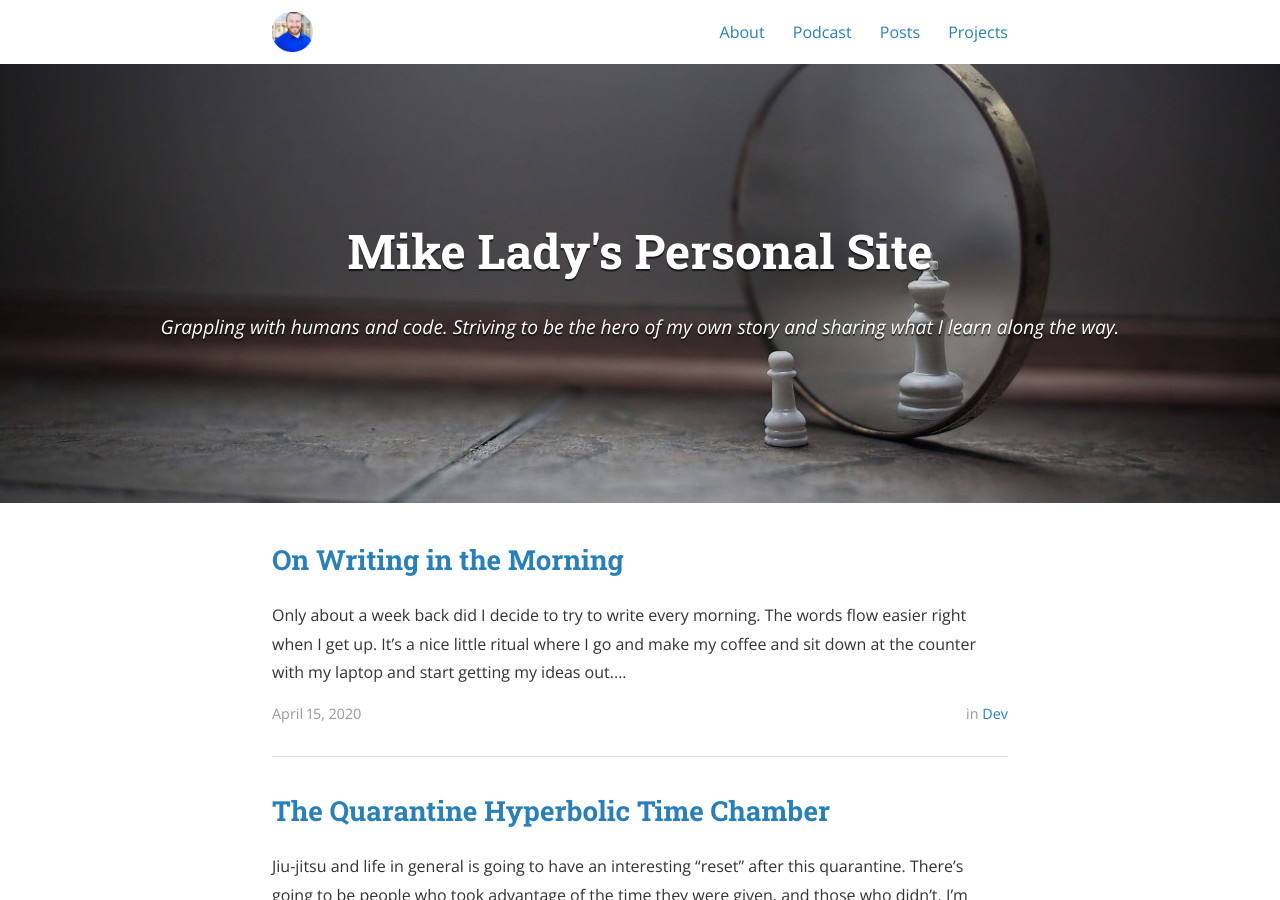
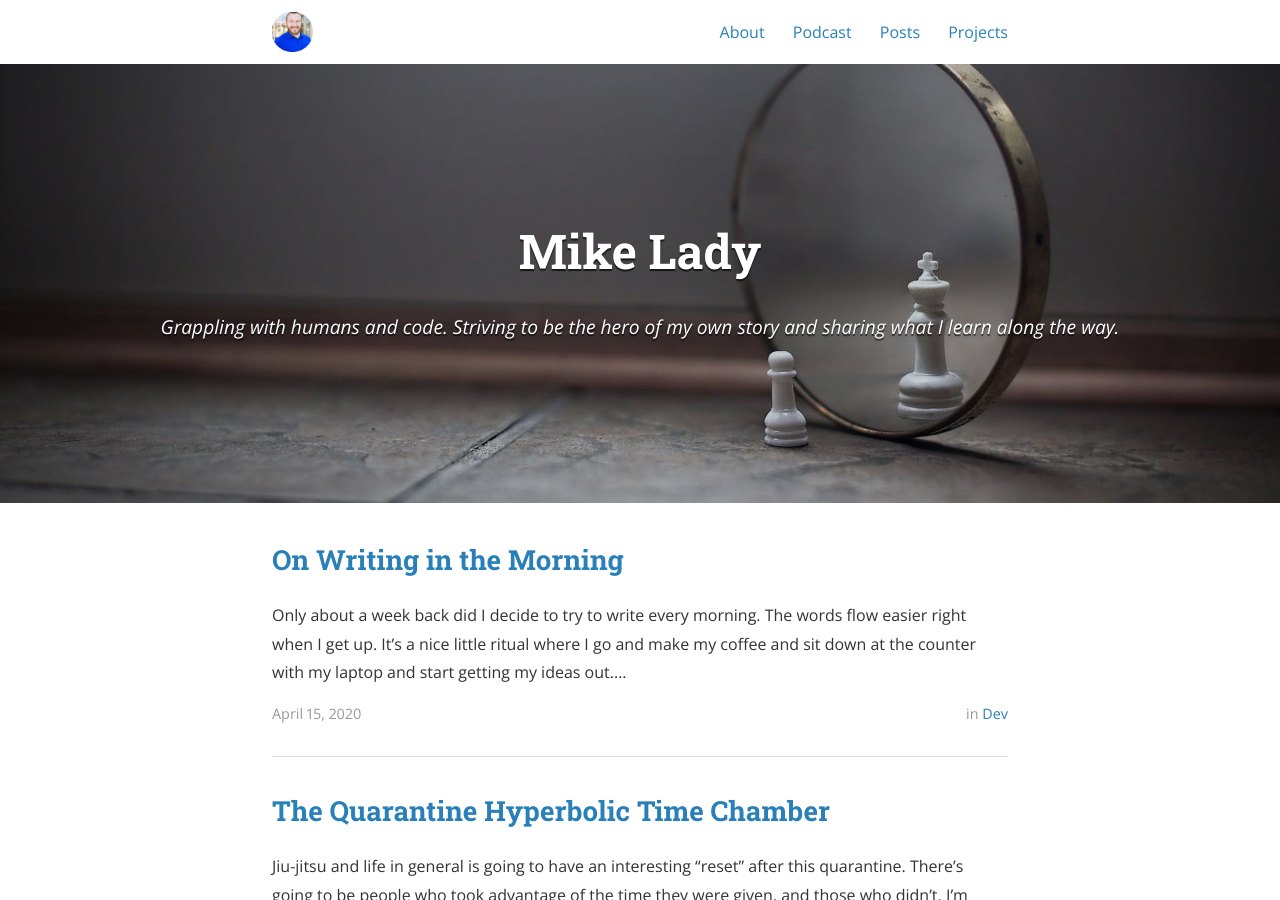
Before and after one commit to michaellady/michaellady.github.io, a Jekyll site: the page built from index.html, in a window 1280 px wide and 900 px high. Built offline with Jekyll 4.4.1, drawn with Linux system fonts in a browser that asks for light colours; nearby versions of some CDN libraries; the list of posts is cut into pages by our own code; comment, search, counter and statistics services are not loaded; some of the changed text lies outside the part shown.

Commit message:
drop 'Personal Site'

```diff
--- a/_config.yml
+++ b/_config.yml
@@ -10,7 +10,7 @@ exclude:
   - "SECURITY.md"
 
 # Site settings
-title: Mike Lady's Personal Site
+title: Mike Lady
 subtitle: "Grappling with humans and code. Striving to be the hero of my own story and sharing what I learn along the way."
 email: michaellady@gmail.com
 name: Mike Lady
```
